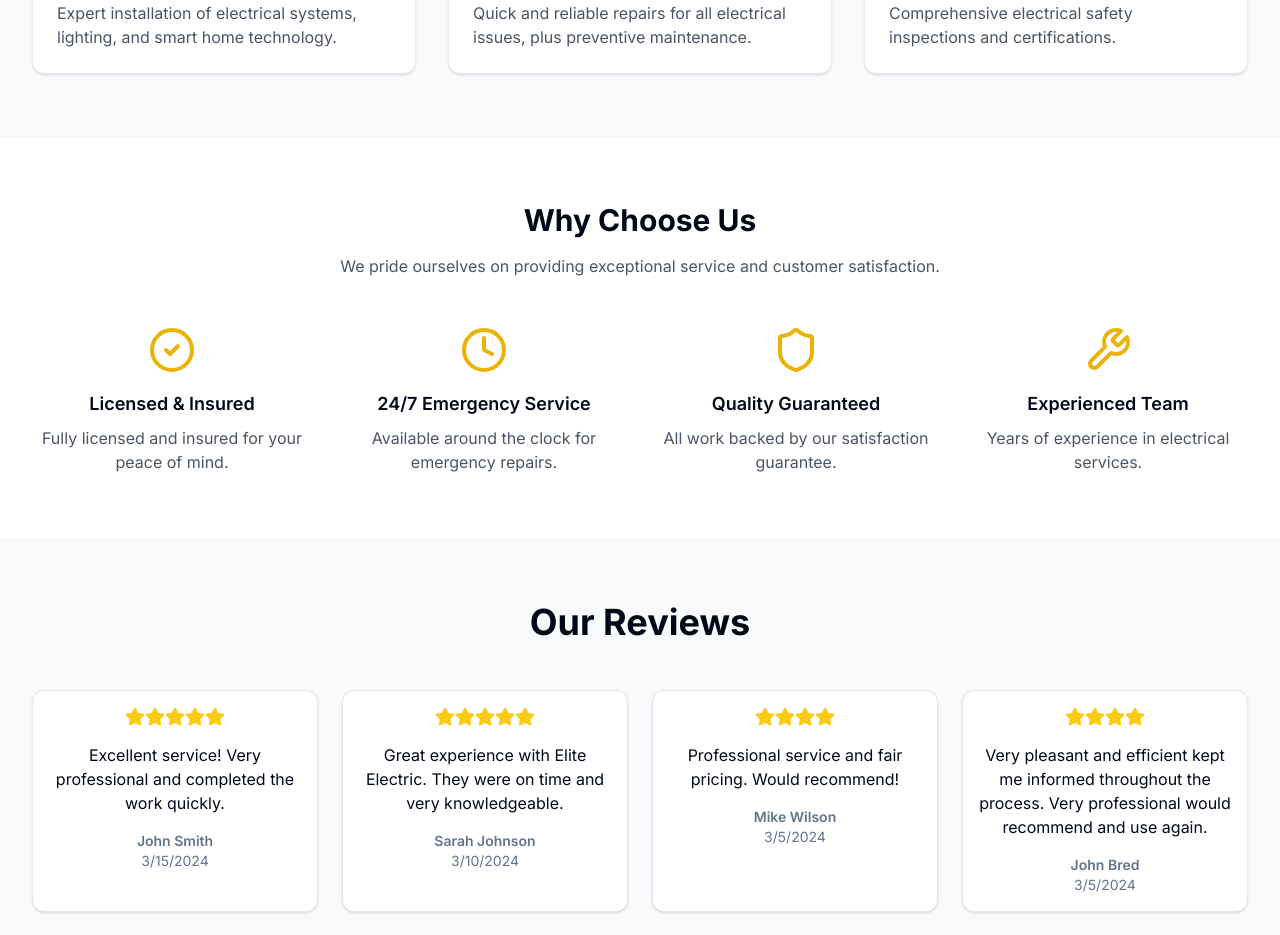
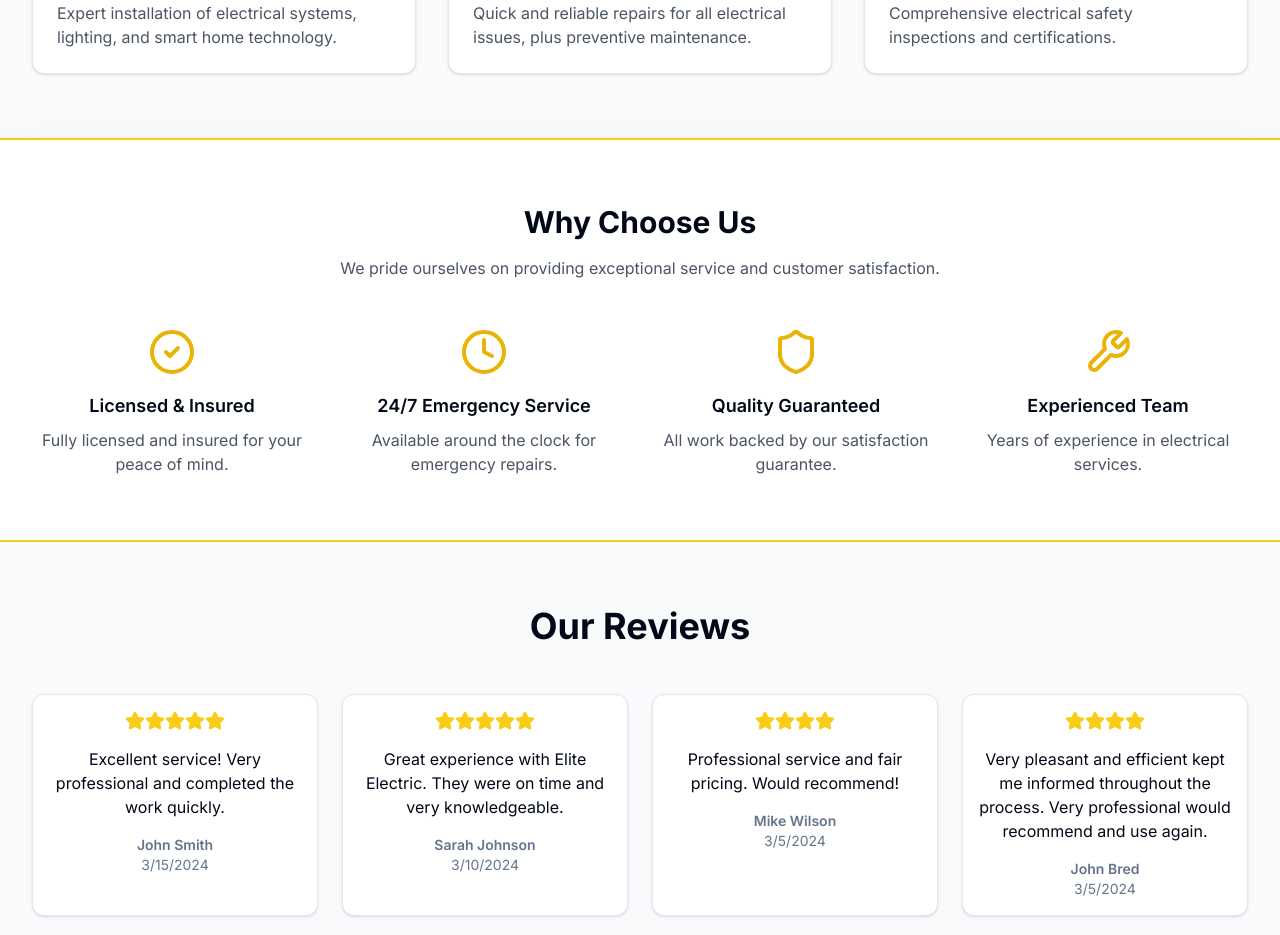
Before and after one commit to Turdugul/lightning-fix-electric, a Next.js app: page / in a window 1280 px wide. Shown: the part 1080-2015 px from the top of the page. Built offline with nearby package versions, Linux system fonts and the light colour scheme.

Commit message:
chooseUs.tsx component

```diff
--- a/app/page.tsx
+++ b/app/page.tsx
@@ -5,11 +5,10 @@
 import {
   Lightbulb,
   Wrench,
-  Shield,
-  Clock,
-  CheckCircle2
+  Shield
 } from "lucide-react";
 import { Reviews } from "@/components/Reviews";
+import ChooseUs from "@/components/ChooseUS";
 
 export default function Home() {
   return (
@@ -82,45 +81,7 @@
           </div>
         </div>
       </section>
-
-      {/* Why Choose Us Section */}
-      <section className="py-16">
-        <div className="max-w-7xl mx-auto px-4 sm:px-6 lg:px-8">
-          <div className="text-center mb-12">
-            <h2 className="text-3xl font-bold mb-4">Why Choose Us</h2>
-            <p className="text-gray-600 max-w-2xl mx-auto">
-              We pride ourselves on providing exceptional service and customer satisfaction.
-            </p>
-          </div>
-
-          <div className="grid grid-cols-1 md:grid-cols-2 lg:grid-cols-4 gap-8">
-            <div className="flex flex-col items-center text-center">
-              <CheckCircle2 className="h-12 w-12 text-yellow-500 mb-4" />
-              <h3 className="text-lg font-semibold mb-2">Licensed & Insured</h3>
-              <p className="text-gray-600">Fully licensed and insured for your peace of mind.</p>
-            </div>
-
-            <div className="flex flex-col items-center text-center">
-              <Clock className="h-12 w-12 text-yellow-500 mb-4" />
-              <h3 className="text-lg font-semibold mb-2">24/7 Emergency Service</h3>
-              <p className="text-gray-600">Available around the clock for emergency repairs.</p>
-            </div>
-
-            <div className="flex flex-col items-center text-center">
-              <Shield className="h-12 w-12 text-yellow-500 mb-4" />
-              <h3 className="text-lg font-semibold mb-2">Quality Guaranteed</h3>
-              <p className="text-gray-600">All work backed by our satisfaction guarantee.</p>
-            </div>
-
-            <div className="flex flex-col items-center text-center">
-              <Wrench className="h-12 w-12 text-yellow-500 mb-4" />
-              <h3 className="text-lg font-semibold mb-2">Experienced Team</h3>
-              <p className="text-gray-600">Years of experience in electrical services.</p>
-            </div>
-          </div>
-        </div>
-      </section>
-
+      <ChooseUs/>
       <Reviews/>
 
       {/* CTA Section */}
--- a/components/footer.tsx
+++ b/components/footer.tsx
@@ -1,7 +1,7 @@
 import Link from "next/link";
 import { Zap, Phone, Mail, MapPin } from "lucide-react";
 
-export const Footer =() =>{
+const Footer =() =>{
   return (
     <footer className="bg-gray-900 text-white">
       <div className="max-w-7xl mx-auto px-6 lg:px-8 py-12">
@@ -73,3 +73,4 @@
     </footer>
   );
 }
+export default Footer;
--- a/next.config.ts
+++ b/next.config.ts
@@ -10,6 +10,9 @@
       },
     ],
   },
+  //  experimental: {
+  //   serverActions: true,
+  // },
 };
 
 export default nextConfig;
```
Also changed, not shown: app/layout.tsx (+1 -6 lines).
